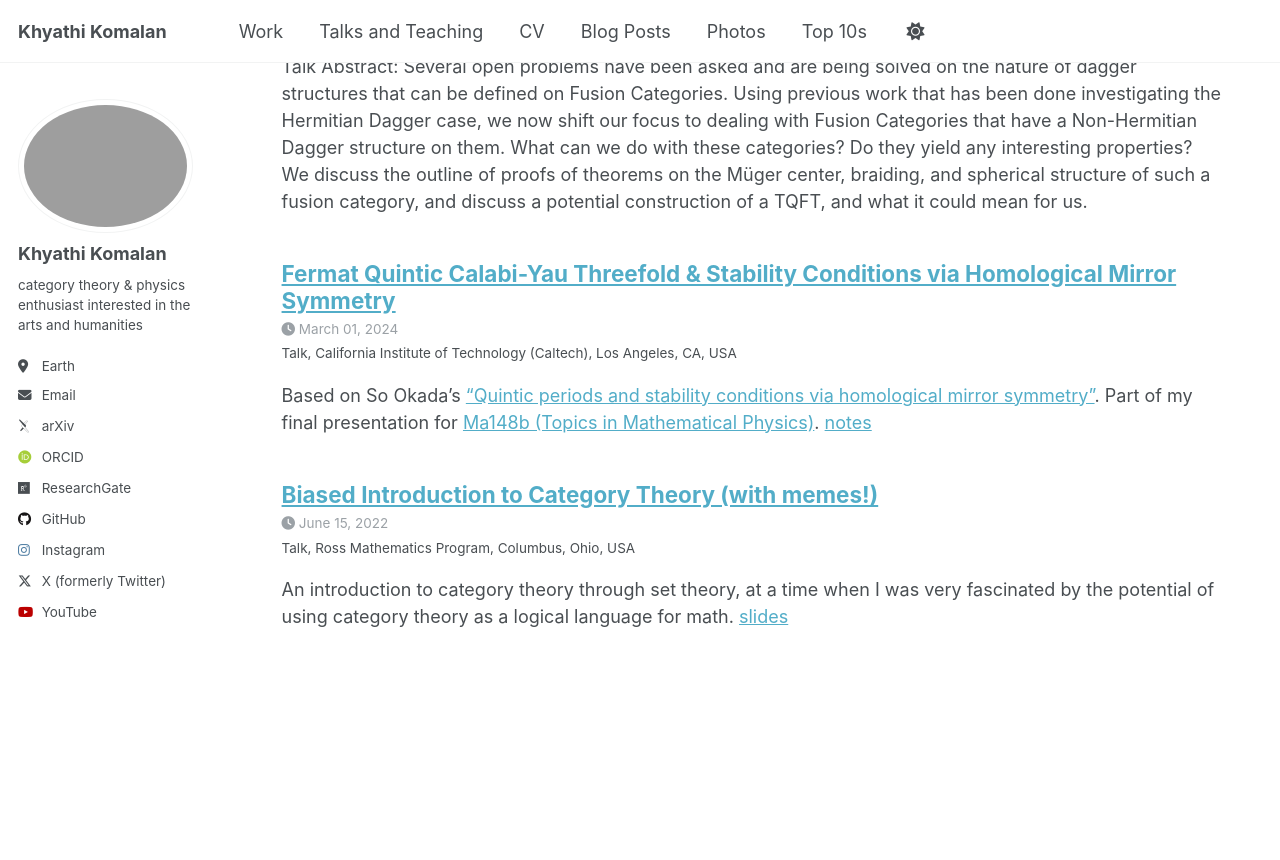
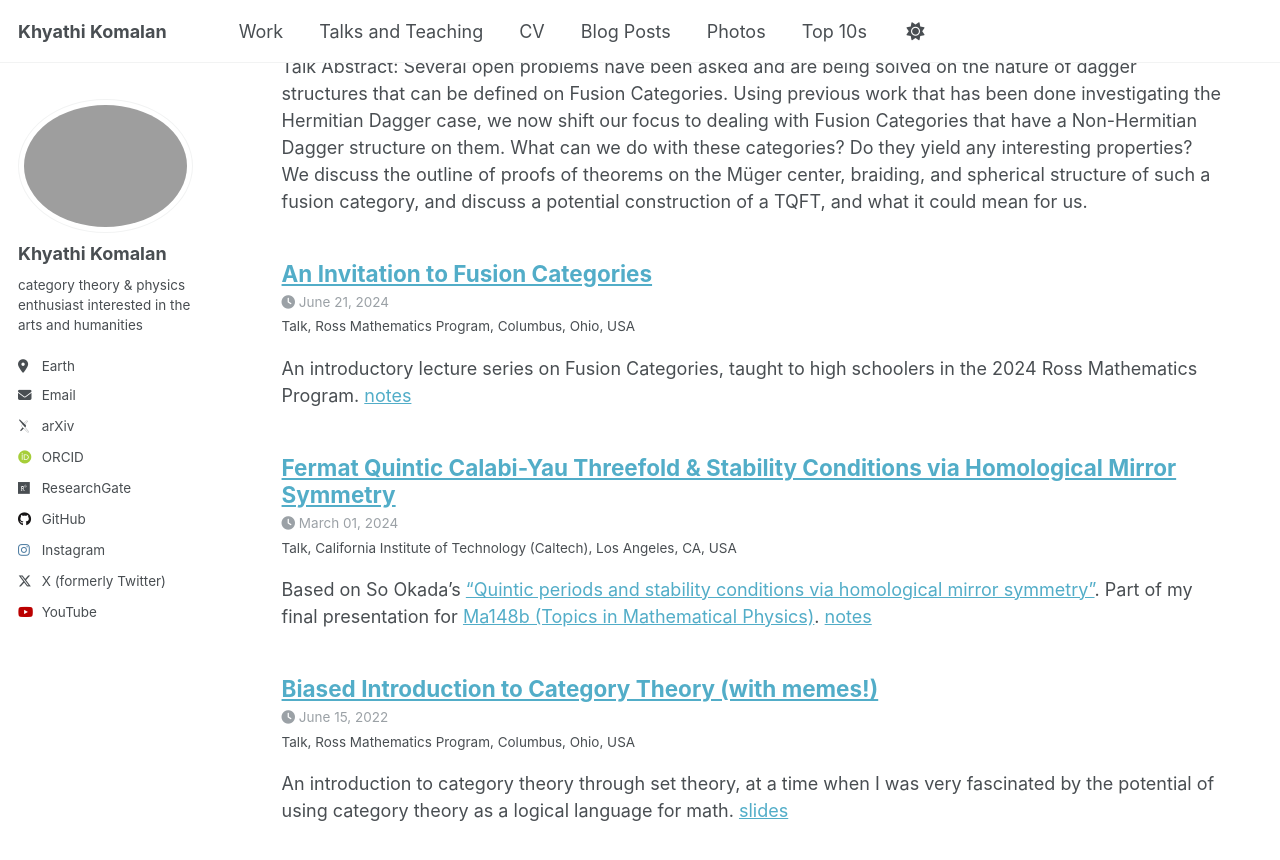
Before and after one commit to khyathikomalan/khyathikomalan.github.io, a Jekyll site: the page built from _pages/talks.html, in a window 1280 px wide and 900 px high, scrolled down 792 px. Shown: the top 860 px of the window. Built offline with Jekyll 4.4.1, drawn with Linux system fonts in a browser that asks for light colours; some web fonts are replaced; a file with an impossible date is left out.

Commit message:
Update 2024-06-21-talk-3.md

```diff
--- a/_talks/2024-06-21-talk-3.md
+++ b/_talks/2024-06-21-talk-3.md
@@ -2,9 +2,9 @@
 title: "An Invitation to Fusion Categories"
 collection: talks
 type: "Talk"
-permalink: /talks/2024-06-xx-talk-3
+permalink: /talks/2024-06-21-talk-3
 venue: "Ross Mathematics Program"
-date: 2024-06-xx
+date: 2024-06-21
 location: "Columbus, Ohio, USA"
 ---
 
```
